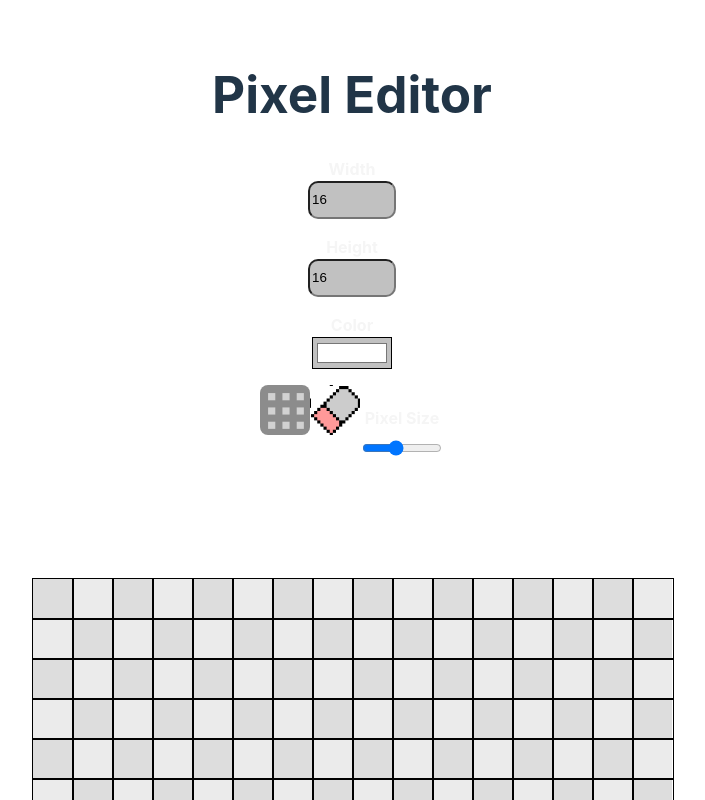
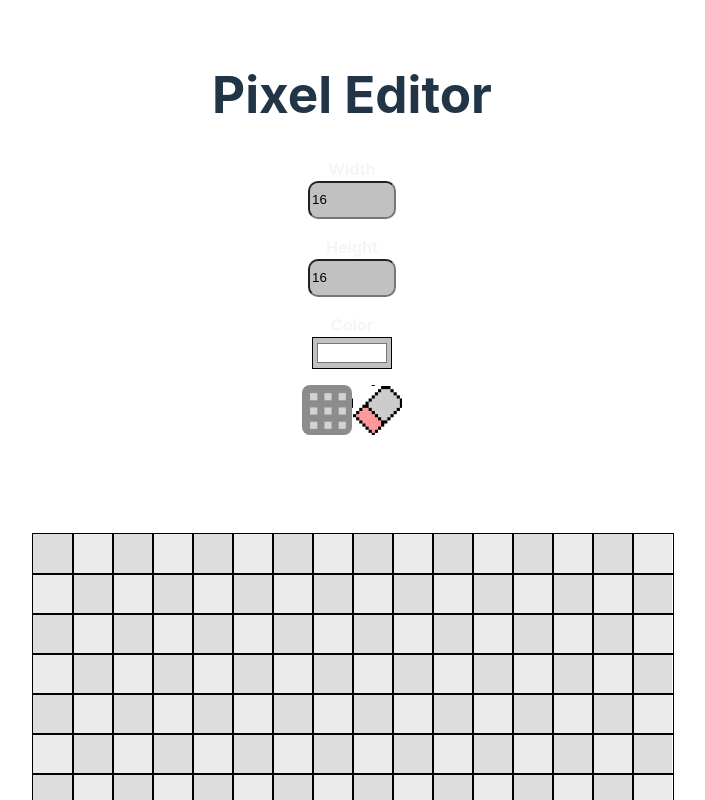
Before and after one commit to adamkumlin/pixel-editor, a React (Vite) app in the folder pixel-editor/: page / in a window 1280 px wide. Shown: the top 800 px of the page, without its empty margins (288-993 px from the left). Built offline with nearby package versions, Linux system fonts and the light colour scheme.

Commit message:
add tooltip component

```diff
--- a/pixel-editor/src/App.css
+++ b/pixel-editor/src/App.css
@@ -118,3 +118,18 @@ select {
 .outlineOff {
   background: url("./assets/outline.png");
 }
+
+.Tooltip {
+  color: white;
+  font-size: 120%;
+  margin-right: 0;
+  margin-left: 0;
+  position: absolute;
+  top: auto;
+  margin-right: 0;
+  margin-left: 0;
+}
+
+.Button {
+  width: fit-content;
+}
--- a/pixel-editor/src/components/Button.tsx
+++ b/pixel-editor/src/components/Button.tsx
@@ -1,23 +1,41 @@
 import "../App.css";
+import Tooltip from "./Tooltip";
+import { useEffect, useState } from "react";
 
 type ButtonProps = {
   label?: string;
   onClick: React.MouseEventHandler<HTMLButtonElement>;
   buttonColor?: any;
   className?: string;
-  tooltip?: string;
+  tooltipLabel?: string;
 };
+
+type VisibilityStatus = "none" | "block";
+
 const Button: React.FC<ButtonProps> = ({
   label,
   onClick,
   buttonColor,
   className,
+  tooltipLabel,
 }) => {
+  const [tooltipVisibilityStatus, setTooltipVisibilityStatus] =
+    useState<VisibilityStatus>("none");
+
   return (
     <div className="Button">
-      <button className={className} style={buttonColor} onClick={onClick}>
+      <button
+        className={className}
+        style={buttonColor}
+        onClick={onClick}
+        onMouseEnter={() => setTooltipVisibilityStatus("block")}
+        onMouseLeave={() => setTooltipVisibilityStatus("none")}>
         {label}
       </button>
+      <Tooltip
+        label={tooltipLabel}
+        visibilityStatus={tooltipVisibilityStatus}
+      />
     </div>
   );
 };
--- a/pixel-editor/src/components/Editor.tsx
+++ b/pixel-editor/src/components/Editor.tsx
@@ -111,8 +111,6 @@ const Editor: React.FC = () => {
         setEraserIsActive={setEraserIsActive}
         eraserIsActive={eraserIsActive}
         recentColors={recentColors}
-        setPixelSize={setPixelSize}
-        pixelSize={pixelSize}
       />
 
       {drawCanvas || (selectedWidth <= 45 && selectedHeight <= 45) ? (
--- a/pixel-editor/src/components/Toolbox.tsx
+++ b/pixel-editor/src/components/Toolbox.tsx
@@ -1,8 +1,6 @@
 import { useState } from "react";
 import "../App.css";
 import Button from "./Button";
-import InputField from "./InputField";
-import Tooltip from "./Tooltip";
 
 type ToolboxProps = {
   pixelClass: string;
@@ -11,8 +9,6 @@ type ToolboxProps = {
   setEraserIsActive: React.Dispatch<React.SetStateAction<boolean>>;
   eraserIsActive: boolean;
   setSelectedColor: React.Dispatch<React.SetStateAction<string>>;
-  setPixelSize: React.Dispatch<React.SetStateAction<number>>;
-  pixelSize: number;
 };
 
 type OutlineStatus = "Outline outlineOn" | "Outline outlineOff";
@@ -26,8 +22,6 @@ const Toolbox: React.FC<ToolboxProps> = ({
   setEraserIsActive,
   eraserIsActive,
   setSelectedColor,
-  setPixelSize,
-  pixelSize,
 }) => {
   const [outlineClass, setOutlineClass] =
     useState<OutlineStatus>("Outline outlineOn");
@@ -54,20 +48,10 @@ const Toolbox: React.FC<ToolboxProps> = ({
     );
   };
 
-  const handlePixelSizeChange = (e: React.ChangeEvent<HTMLInputElement>) => {
-    setPixelSize(parseInt(e.target.value));
-  };
-
   return (
     <div className="Toolbox">
       <Button className={outlineClass} onClick={handleOutlineChange} />
-      <Button className={eraserClass} onClick={handleEraserChange} />
-      <InputField
-        label="Pixel Size"
-        type="range"
-        value={pixelSize}
-        onChange={(e) => handlePixelSizeChange(e)}
-      />
+      <Button className={eraserClass} onClick={handleEraserChange} tooltipLabel={eraserIsActive ? "Toggle off" : "Toggle on"}/>
       <div className="ColorHistory">
         {recentColors.length > 0 ? <p>Color History:</p> : null}
         {recentColors.map((color, index) => (
--- a/pixel-editor/src/components/Tooltip.tsx
+++ b/pixel-editor/src/components/Tooltip.tsx
@@ -1,17 +1,13 @@
-import { useState } from "react";
 import "../App.css";
 
 type TooltipProps = {
-  label: string;
+  label: string | undefined;
+  visibilityStatus: "none" | "block";
 };
 
-type VisibilityStatus = "visible" | "hidden";
+const Tooltip: React.FC<TooltipProps> = ({ label, visibilityStatus}) => {
 
-const Tooltip: React.FC<TooltipProps> = ({ label }) => {
-
-    const [visibilityStatus, setVisibilityStatus] = useState<VisibilityStatus>("hidden");
-
-  return <div className="Tooltip" onMouseEnter={() => setVisibilityStatus("visible")} onMouseLeave={() => setVisibilityStatus("hidden")} style={{visibility: visibilityStatus}}>{label}</div>;
+  return <div className="Tooltip" style={{display: visibilityStatus}}>{label}</div>;
 };
 
 export default Tooltip;
```
